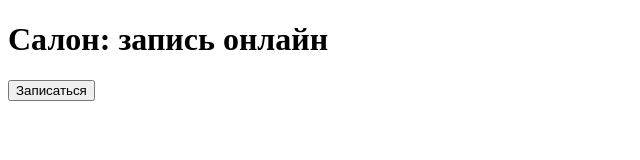
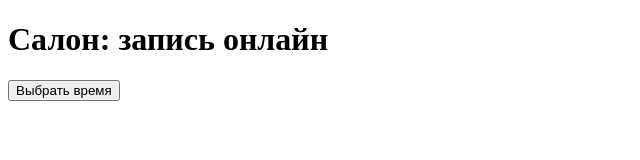
Before and after one commit to SomeStay07/git-ai-learning-demo, a plain HTML site: page index.html in a window 1280 px wide. Shown: the full height of the page, 0-640 px from the left. Drawn offline with Linux system fonts and the light colour scheme.

Commit message:
Clarify booking button

```diff
--- a/index.html
+++ b/index.html
@@ -1,4 +1,4 @@
 <!doctype html>
 <meta charset="utf-8">
 <h1>Салон: запись онлайн</h1>
-<button>Записаться</button>
+<button>Выбрать время</button>
```
